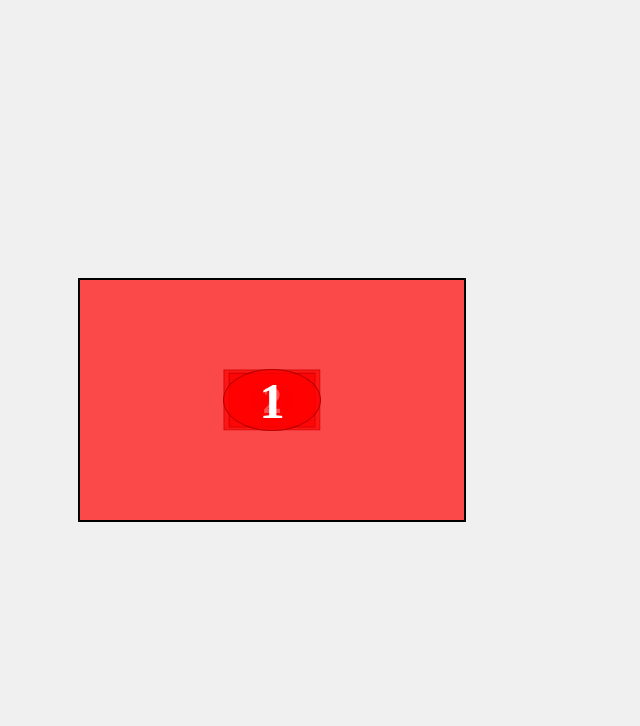
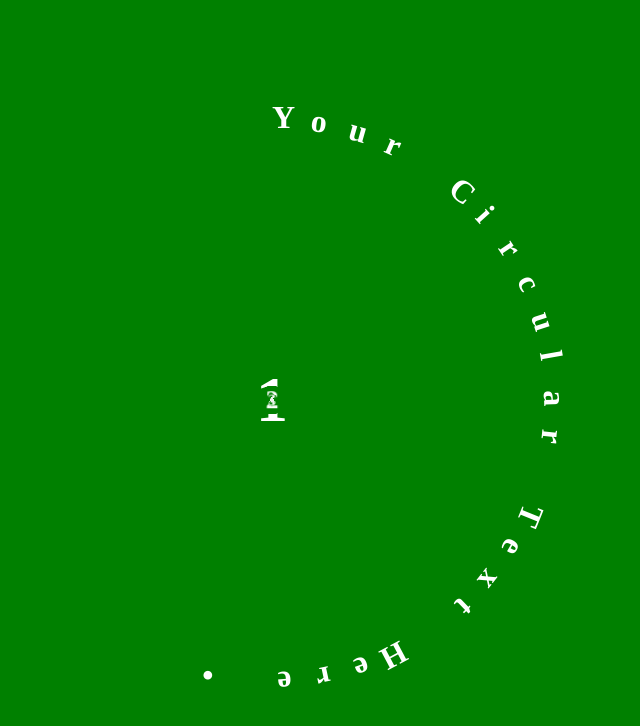
Before and after one commit to Dokuturutake/ProceedToTheRoom, a plain HTML site: page index.html in a window 1280 px wide. Shown: the top 726 px of the page, without its empty margins (368-1008 px from the left). Drawn offline with Linux system fonts and the light colour scheme.

Commit message:
initial commit

```diff
--- a/index.html
+++ b/index.html
@@ -5,16 +5,14 @@
     <meta name="viewport" content="width=device-width, initial-scale=1.0">
     <title>3D Planes Scroll Animation (Centered)</title>
     <style>
-        /* カスタマイズ可能な変数 */
     :root {
-            --plane-gap: 1000px; /* Plane間のスペース */
-            --bg-color: #f0f0f0; /* 背景色 */
-            --plane-border-color: black; /* Planeの枠線の色 */
-            --plane-color: hsla(0, 100%, 50%, 0.7); /* Planeの背景色 */
-            --plane-font-color: white; /* Planeのフォント色 */
+        --plane-gap: 1500px;
+        --bg-color: #f0f0f0;
+        --plane-border-color: black;
+        --plane-color: green;
+        --plane-font-color: white;
     }
 
-        /* 全体のスタイル */
     body, html {
         height: 500vh;
         margin: 0;
@@ -23,7 +21,6 @@
         overflow-x: hidden;
     }
 
-        /* 3Dシーンのスタイル */
     .scene {
         position: fixed;
         top: 0;
@@ -34,18 +31,14 @@
         justify-content: center;
         align-items: center;
         perspective: 1000px;
-        }
 
-        /* Planeコンテナのスタイル */
         .planes-container {
             position: relative;
             transform-style: preserve-3d;
-        }
 
-        /* 各Plane共通のスタイル */
             .plane {
-            width: 20vw;
-            height: 20vh;
+                width: 4000px;
+                height: 4000px;
                 position: absolute;
                 border: 2px solid var(--plane-border-color);
                 display: flex;
@@ -56,42 +49,49 @@
                 color: var(--plane-font-color);
                 background: var(--plane-color);
                 transform-origin: center center;
+
+                -webkit-mask-image: radial-gradient(circle at center, transparent 0.5%, black 0.51%);
+                mask-image: radial-gradient(circle at center, transparent 0.5%, black 0.51%);
+
+                &:nth-child(1) { transform: translate(-50%, -50%) translateZ(500px); }
+                &:nth-child(2) { transform: translate(-50%, -50%) translateZ(0); }
+                &:nth-child(3) { transform: translate(-50%, -50%) translateZ(calc(-1 * var(--plane-gap))); }
+                &:nth-child(4) { transform: translate(-50%, -50%) translateZ(calc(-2 * var(--plane-gap))); }
+                &:nth-child(5) { transform: translate(-50%, -50%) translateZ(calc(-3 * var(--plane-gap))); }
+                &:nth-child(6) { transform: translate(-50%, -50%) translateZ(calc(-4 * var(--plane-gap))); }
+
+                .circular-text {
+                    position: absolute;
+                    top: 50%;
+                    left: 50%;
+                    width: 300px;
+                    height: 300px;
+                    transform: translate(-50%, -50%);
                 }
 
-        /* 各Planeの位置と特定のスタイル */
-        .plane:nth-child(1) { transform: translate(-50%, -50%) translateZ(0); }
-        .plane:nth-child(2) { transform: translate(-50%, -50%) translateZ(calc(-1 * var(--plane-gap))); }
-        .plane:nth-child(3) { transform: translate(-50%, -50%) translateZ(calc(-2 * var(--plane-gap))); }
-        .plane:nth-child(4) { transform: translate(-50%, -50%) translateZ(calc(-3 * var(--plane-gap))); }
-        .plane:nth-child(5) { transform: translate(-50%, -50%) translateZ(calc(-4 * var(--plane-gap))); }
-
-        /* 異なるデザインのPlaneクラス */
-        .plane.large {
-            width: 30vw;
-            height: 30vh;
-            font-size: 4vw;
+                .circular-text span {
+                    position: absolute;
+                    left: 50%;
+                    font-size: 16px;
+                    transform-origin: 0 150px;
+                }
             }
 
-        .plane.small {
-            width: 15vw;
-            height: 15vh;
-            font-size: 6vw;
         }
-
-        .plane.rounded {
-            border-radius: 50%;
     }
 </style>
+
 </head>
 <body>
     <div class="scene">
         <div class="planes-container">
             <!-- 各Planeに異なるクラスを割り当て -->
-            <div class="plane large">1</div>
-            <div class="plane small rounded">2</div>
+            <div class="plane"><div class="circular-text"></div></div>
+            <div class="plane">1</div>
+            <div class="plane">2</div>
             <div class="plane">3</div>
-            <div class="plane large">4</div>
-            <div class="plane small">5</div>
+            <div class="plane">4</div>
+            <div class="plane">5</div>
         </div>
     </div>
 
@@ -101,10 +101,21 @@
             const scrollY = window.scrollY;
             const container = document.querySelector('.planes-container');
             const maxScroll = document.body.scrollHeight - window.innerHeight;
-            const zPosition = (scrollY / maxScroll) * 4700;  // Z軸の範囲を0〜4700pxにする
+            const zPosition = (scrollY / maxScroll) * 8000;  // Z軸の範囲を0〜4700pxにする
 
             container.style.transform = `translateZ(${zPosition}px)`;
         });
+
+
+        const text = "Your Circular Text Here • ";
+        const circularText = document.querySelector('.circular-text');
+
+        for (let i = 0; i < text.length; i++) {
+            const span = document.createElement('span');
+            span.textContent = text[i];
+            span.style.transform = `rotate(${i * 8}deg)`;
+            circularText.appendChild(span);
+        }
     </script>
 </body>
 </html>
```
Lines whose indentation alone changed are shown as unchanged.
